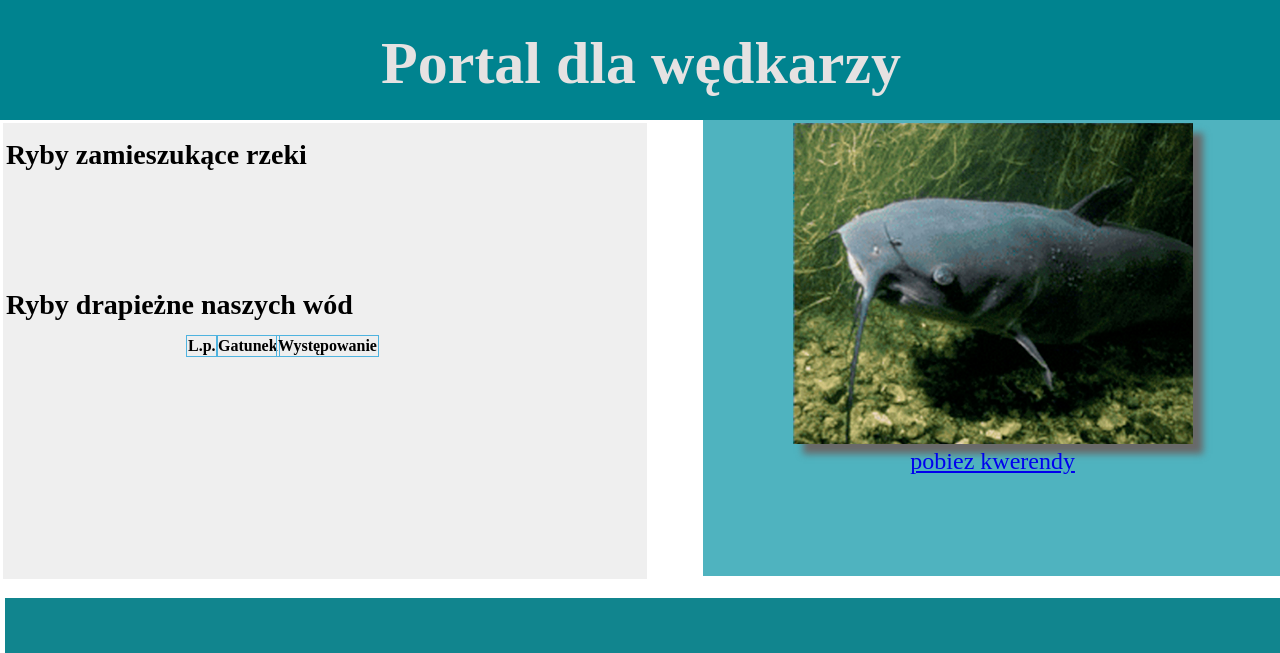
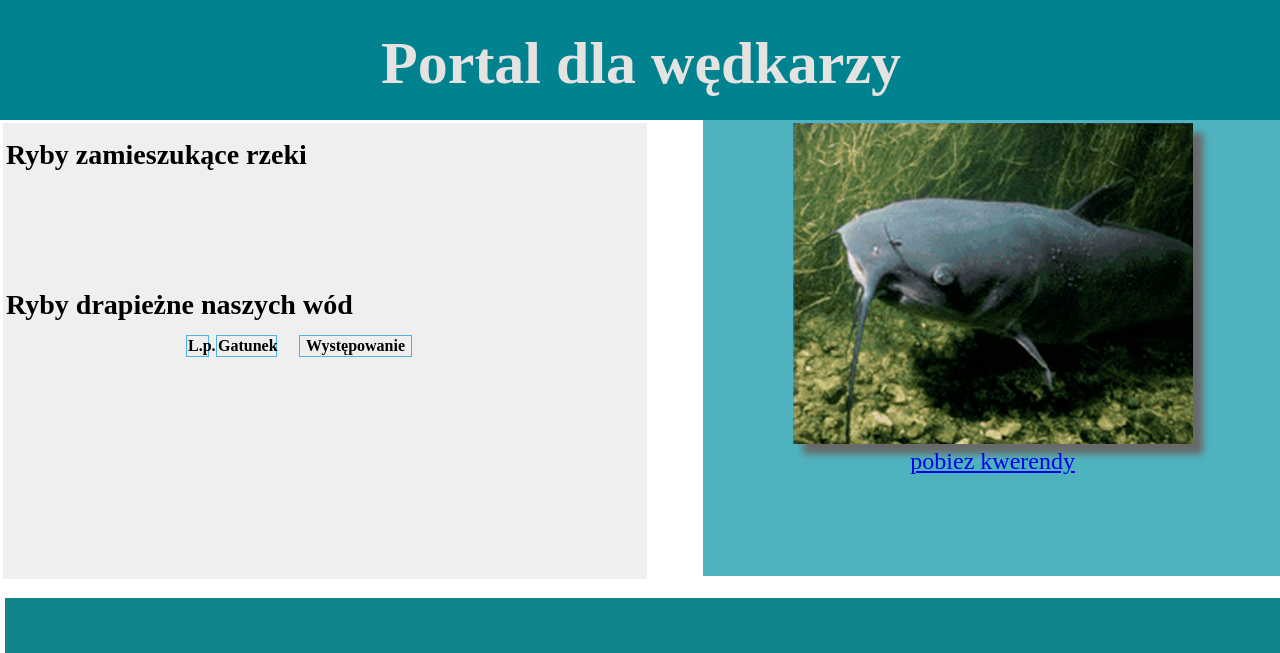
Before and after one commit to Kybuk22/Test, a PHP site: page /wedkuj.php in a window 1280 px wide. Shown: the top 653 px of the page. Run offline with PHP 8.4, Linux system fonts and the light colour scheme; data that the repository does not hold is empty.

Commit message:
Update wedkuj.php

```diff
--- a/PESEL2/wedkuj.php
+++ b/PESEL2/wedkuj.php
@@ -21,9 +21,9 @@
         <div class='leww'><p>Ryby drapieżne naszych wód </p>
                 <table class='tabble'>
                     <tr>
-                        <th style="left:180px; position: absolute;border: 1px solid #4FB3DF;">L.p.</th>
-                        <th style="left:210px; position: absolute;border: 1px solid #4FB3DF;">Gatunek</th>
-                        <th style="left:270px; position: absolute;border: 1px solid #4FB3DF;">Występowanie</th>
+                        <th style="left:180px; position: absolute;border: 1px solid #4FB3DF;width:3%;">L.p.</th>
+                        <th style="left:210px; position: absolute;border: 1px solid #4FB3DF;width:9%;">Gatunek</th>
+                        <th style="left:293px; position: absolute;border: 1px solid #4FB3DF;width:17.1%;">Występowanie</th>
 
                     </tr>
                     <tr>
```
